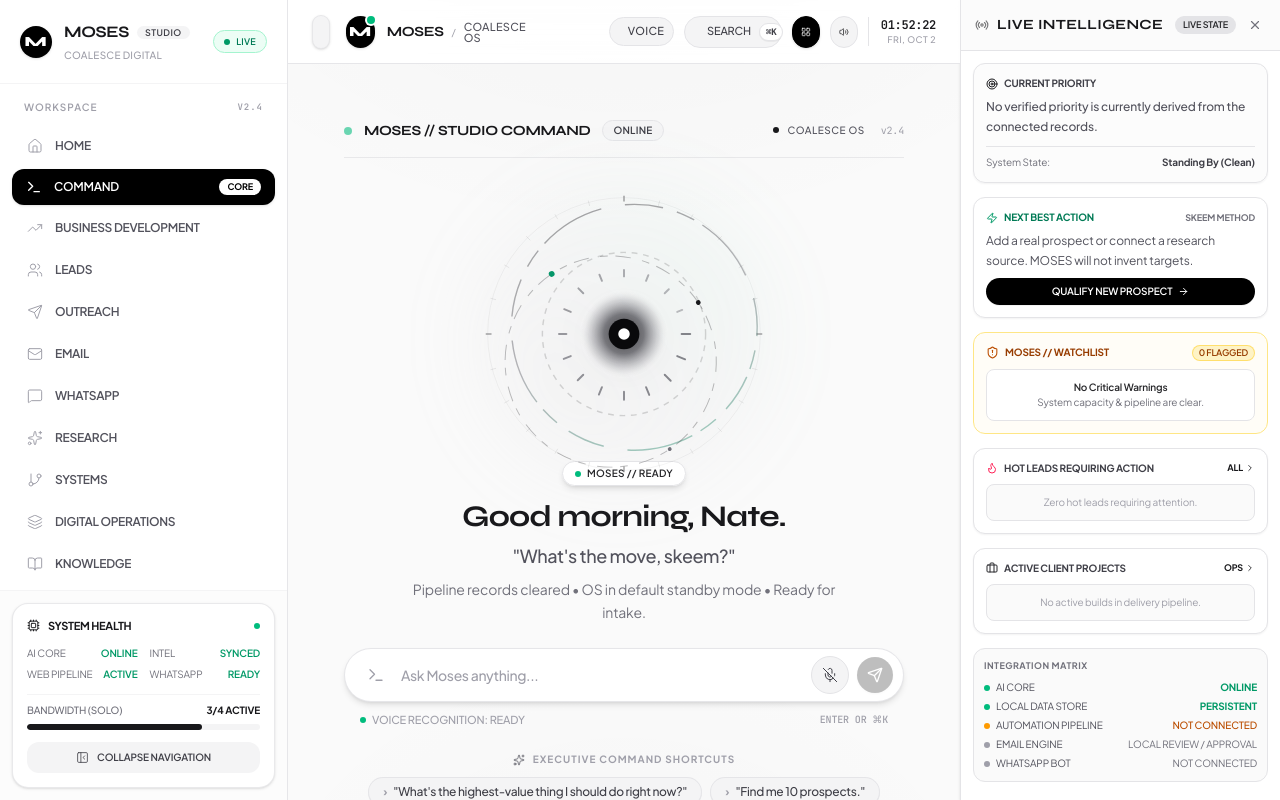
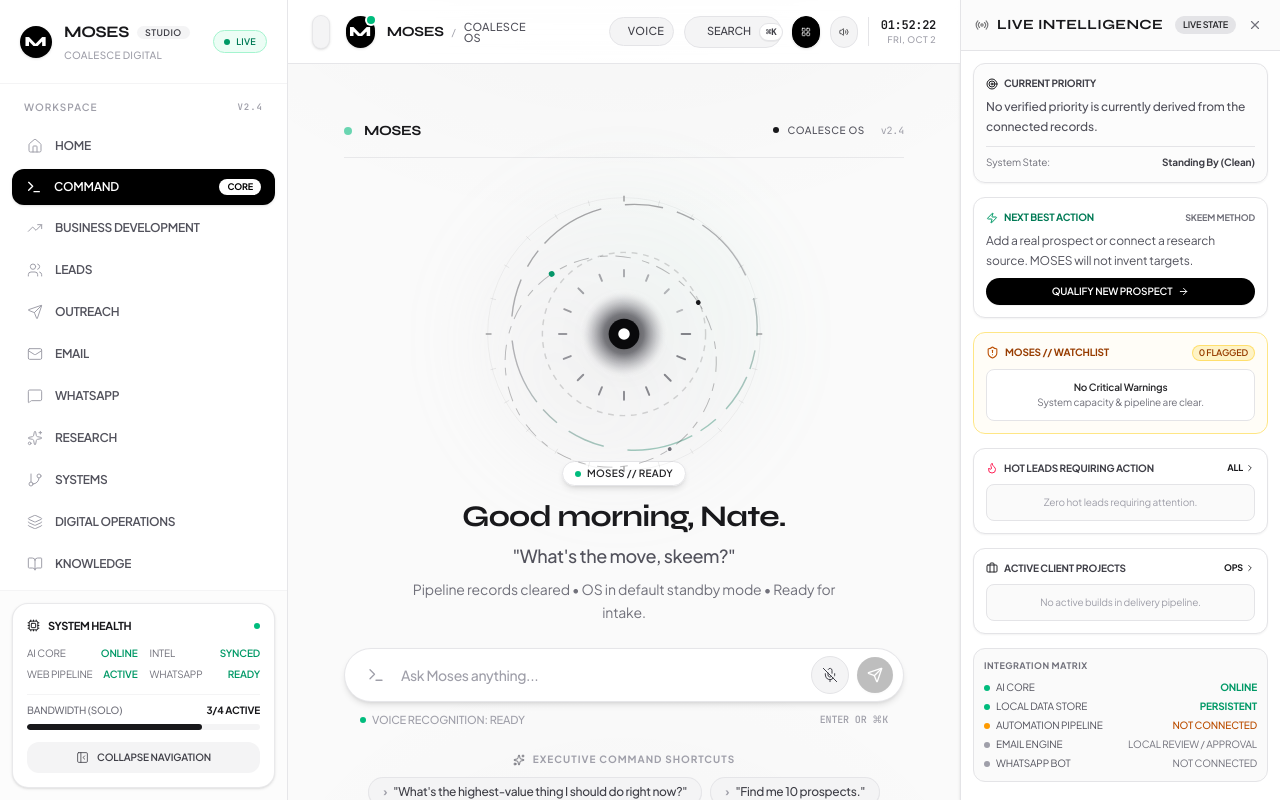
Before and after one commit to NateJ4y/MOSES, a Next.js app: page / in a window 1280 px wide. Built offline with nearby package versions, Linux system fonts and the light colour scheme.

Commit message:
feat: add delayed online state to command home

```diff
--- a/src/components/views/HomeView.tsx
+++ b/src/components/views/HomeView.tsx
@@ -27,6 +27,7 @@ interface HomeViewProps {
   warnings: StrategicWarning[];
   projects?: DigitalOpsProject[];
   aiState: 'IDLE' | 'LISTENING' | 'THINKING' | 'RESPONDING';
+  isOnline?: boolean;
 }
 
 export const HomeView: React.FC<HomeViewProps> = ({
@@ -38,7 +39,8 @@ export const HomeView: React.FC<HomeViewProps> = ({
   leads,
   warnings,
   projects = [],
-  aiState
+  aiState,
+  isOnline = false
 }) => {
   const [inputVal, setInputVal] = useState('');
   const [greeting, setGreeting] = useState('Good afternoon, Nate.');
@@ -96,11 +98,16 @@ export const HomeView: React.FC<HomeViewProps> = ({
         <div className="flex items-center gap-3">
           <div className="w-2 h-2 rounded-full bg-emerald-500 animate-pulse" />
           <span className="font-display font-bold text-sm tracking-tight text-zinc-900">
-            MOSES // STUDIO COMMAND
+            MOSES
           </span>
-          <span className="text-[10px] text-zinc-700 font-semibold px-2.5 py-0.5 rounded-full bg-zinc-100 border border-zinc-200 tracking-wide">
+          <button
+            type="button"
+            className={`px-2.5 py-0.5 rounded-full border text-[10px] font-semibold tracking-wide transition-all duration-700 ${
+              isOnline ? 'opacity-100 translate-y-0 bg-zinc-100 border-zinc-200 text-zinc-700' : 'opacity-0 translate-y-1 pointer-events-none border-transparent text-transparent'
+            }`}
+          >
             ONLINE
-          </span>
+          </button>
         </div>
 
         <div className="flex items-center gap-4 text-xs text-zinc-500">
```
